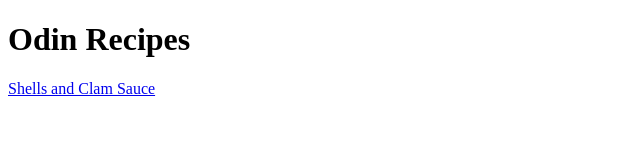
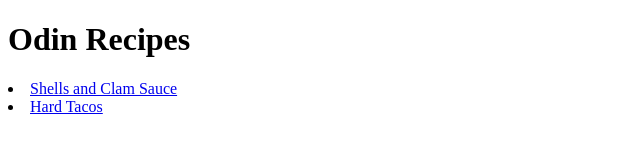
Before and after one commit to Kawasakininja17/odin-recipes, a plain HTML site: page index.html in a window 1280 px wide. Shown: the whole page, without its empty margins (0-640 px from the left). Drawn offline with Linux system fonts and the light colour scheme.

Commit message:
Add second recipe to homepage

```diff
--- a/index.html
+++ b/index.html
@@ -9,6 +9,7 @@
 
 <body>
     <h1>Odin Recipes</h1>
-    <a href="recipes/shells-and-clam-sauce.html">Shells and Clam Sauce</a>
+    <li><a href="recipes/shells-and-clam-sauce.html">Shells and Clam Sauce</a></li>
+    <li><a href="recipes/hard-tacos.html">Hard Tacos</a></li>
 </body>
 </html>
```
